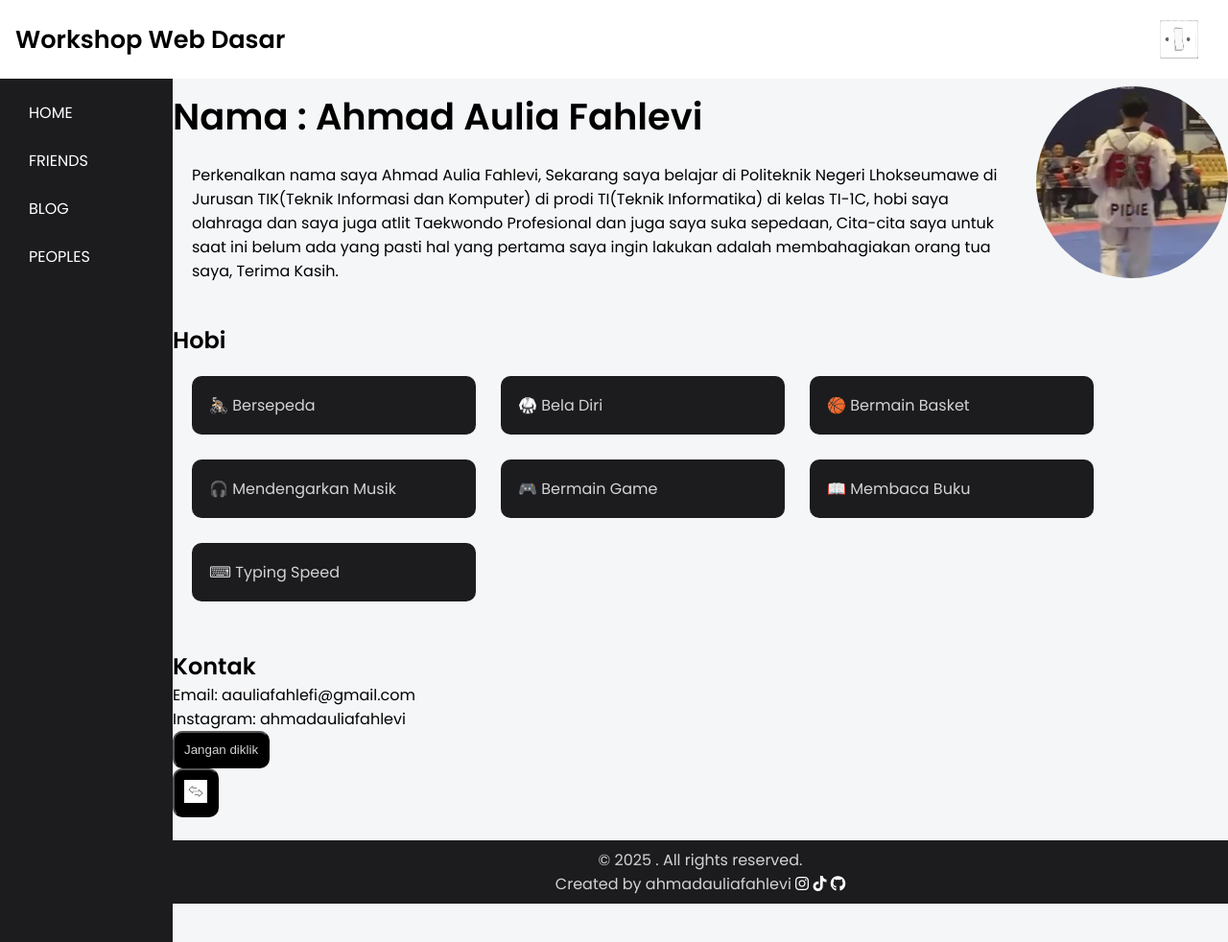
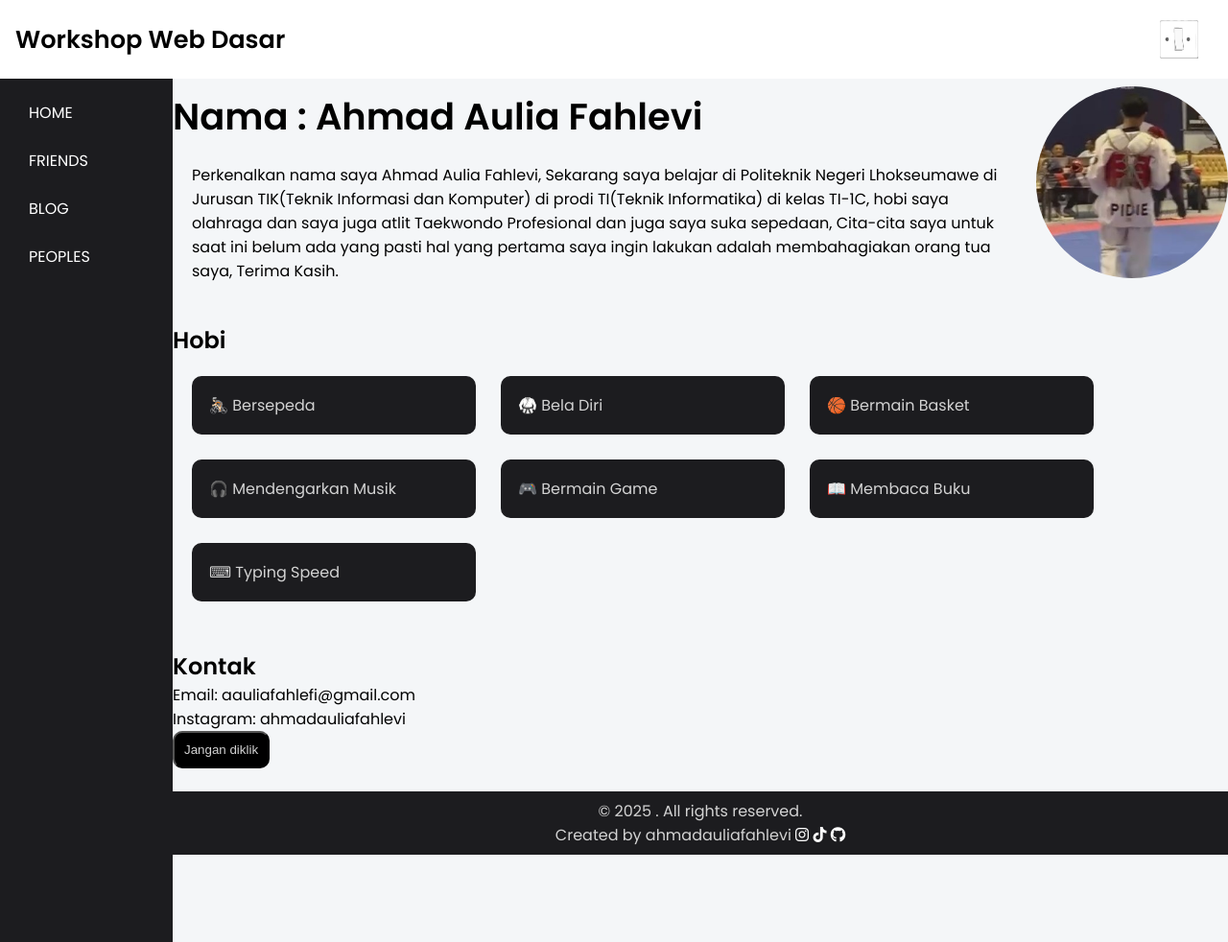
Before and after one commit to lepii1/CV, a Jekyll site: the page built from index.html, in a window 1280 px wide and 982 px high. Shown: the whole window at 96% size. Built offline with Jekyll 4.4.1, drawn with Linux system fonts in a browser that asks for light colours.

Commit message:
initial commit

```diff
--- a/index.html
+++ b/index.html
@@ -34,6 +34,3 @@ title: CV Lepi
         <a href="https://www.instagram.com/ahmadauliafahlevi/">ahmadauliafahlevi</a>
     </p>
     <button onclick="myFunction()">Jangan diklik</button>
-    <button>
-    <a href="https://lepii1.github.io/"><img src="/assets/images/switch.jpg" alt="" width="24"></a>
-  </button>
```
